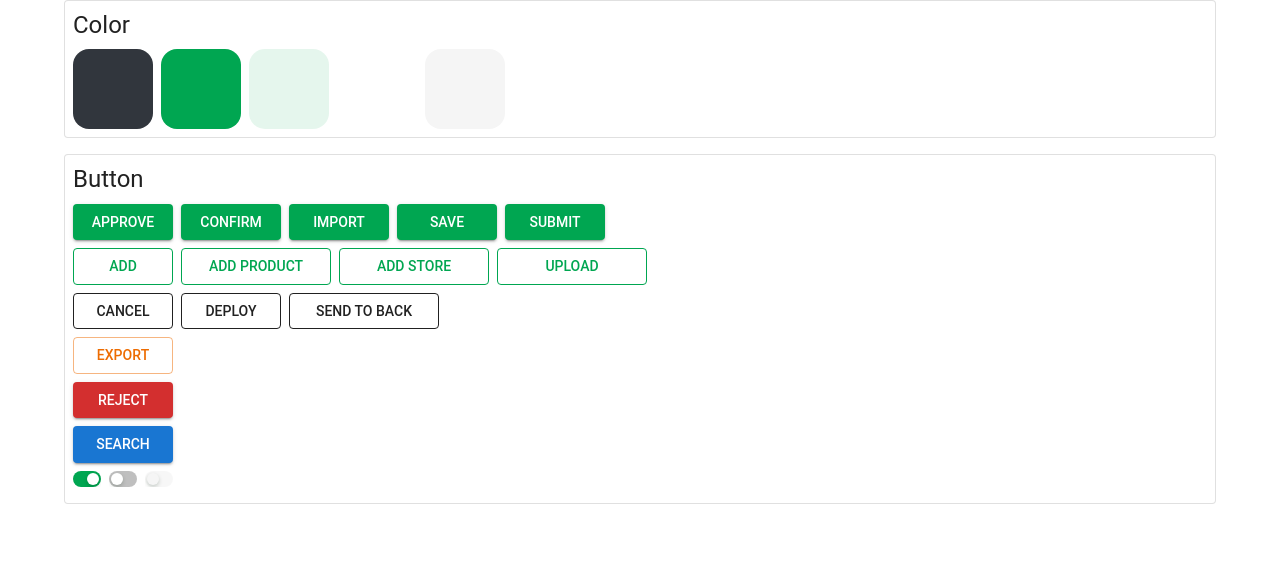
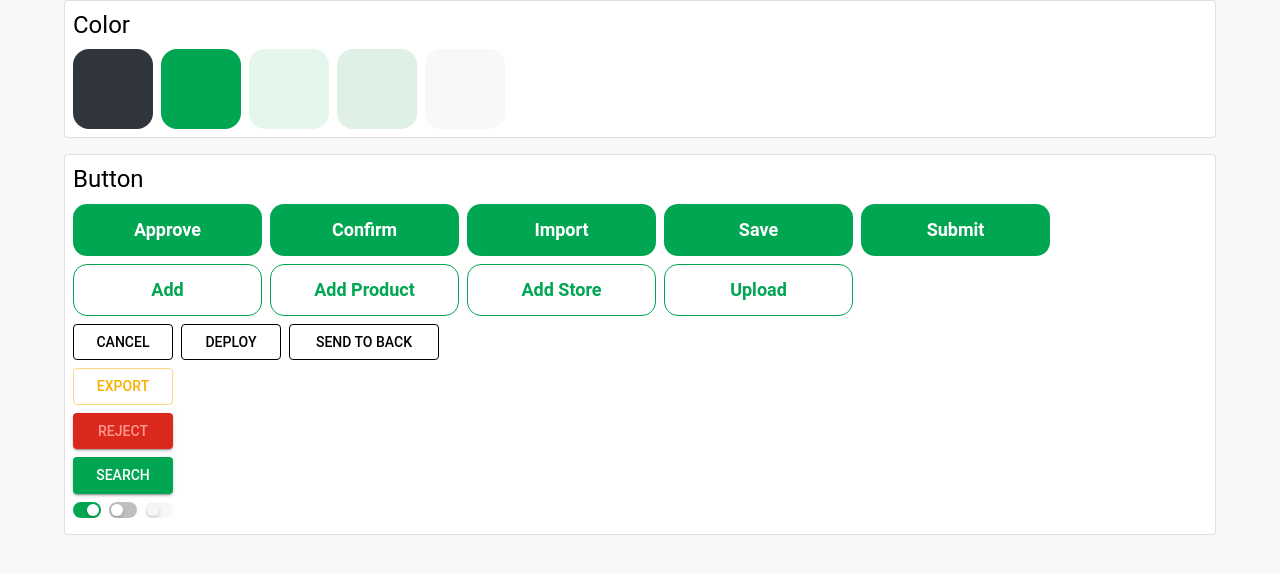
Before and after one commit to kritsada-a60/NSS-Support, a React (Create React App) app: page /sample in a window 1280 px wide. Shown: the top 574 px of the page. Built offline with nearby package versions, Linux system fonts and the light colour scheme.

Commit message:
adjust btn

```diff
--- a/src/components/button/Add/AddBtn.tsx
+++ b/src/components/button/Add/AddBtn.tsx
@@ -1,22 +1,12 @@
 import { Button, ButtonProps } from "@mui/material";
+import "../../../styles/moduleCSS.css";
 // import { useTranslation } from "react-i18next";
 
 export default function AddBtn({ children, ...other }: ButtonProps) {
   //   const { t } = useTranslation();
 
   return (
-    <Button
-      variant="outlined"
-      {...other}
-      sx={{
-        width: "100px",
-        color: "#00A651",
-        borderColor: "#00A651",
-        "&:hover": {
-          borderColor: "#008F43",
-        },
-      }}
-    >
+    <Button variant="outlined" {...other} className="primaryOutlinedButton">
       Add
     </Button>
   );
--- a/src/components/button/AddProduct/AddProductBtn.tsx
+++ b/src/components/button/AddProduct/AddProductBtn.tsx
@@ -1,22 +1,12 @@
 import { Button, ButtonProps } from "@mui/material";
+// import "../../../styles/moduleCSS.css";
 // import { useTranslation } from "react-i18next";
 
 export default function AddProductBtn({ children, ...other }: ButtonProps) {
   //   const { t } = useTranslation();
 
   return (
-    <Button
-      variant="outlined"
-      sx={{
-        width: "150px",
-        color: "#00A651",
-        borderColor: "#00A651",
-        "&:hover": {
-          borderColor: "#008F43",
-        },
-      }}
-      {...other}
-    >
+    <Button variant="outlined" className="primaryOutlinedButton" {...other}>
       Add Product
     </Button>
   );
--- a/src/components/button/AddStore/AddStoreBtn.tsx
+++ b/src/components/button/AddStore/AddStoreBtn.tsx
@@ -5,18 +5,7 @@ export default function AddStoreBtn({ children, ...other }: ButtonProps) {
   //   const { t } = useTranslation();
 
   return (
-    <Button
-      variant="outlined"
-      sx={{
-        width: "150px",
-        color: "#00A651",
-        borderColor: "#00A651",
-        "&:hover": {
-          borderColor: "#008F43",
-        },
-      }}
-      {...other}
-    >
+    <Button variant="outlined" className="primaryOutlinedButton" {...other}>
       Add Store
     </Button>
   );
--- a/src/components/button/Approve/ApproveBtn.tsx
+++ b/src/components/button/Approve/ApproveBtn.tsx
@@ -5,17 +5,7 @@ export default function ApproveBtn({ children, ...other }: ButtonProps) {
   //   const { t } = useTranslation();
 
   return (
-    <Button
-      variant="contained"
-      sx={{
-        width: "100px",
-        backgroundColor: "#00A651",
-        "&:hover": {
-          backgroundColor: "#008F43",
-        },
-      }}
-      {...other}
-    >
+    <Button variant="contained" className="primaryContainedButton" {...other}>
       Approve
     </Button>
   );
--- a/src/components/button/Confirm/ConfirmBtn.tsx
+++ b/src/components/button/Confirm/ConfirmBtn.tsx
@@ -5,17 +5,7 @@ export default function ConfirmBtn({ children, ...other }: ButtonProps) {
   //   const { t } = useTranslation();
 
   return (
-    <Button
-      variant="contained"
-      {...other}
-      sx={{
-        width: "100px",
-        backgroundColor: "#00A651",
-        "&:hover": {
-          backgroundColor: "#008F43",
-        },
-      }}
-    >
+    <Button variant="contained" {...other} className="primaryContainedButton">
       Confirm
     </Button>
   );
--- a/src/components/button/Import/ImportBtn.tsx
+++ b/src/components/button/Import/ImportBtn.tsx
@@ -5,17 +5,7 @@ export default function ImportBtn({ children, ...other }: ButtonProps) {
   //   const { t } = useTranslation();
 
   return (
-    <Button
-      variant="contained"
-      {...other}
-      sx={{
-        width: "100px",
-        backgroundColor: "#00A651",
-        "&:hover": {
-          backgroundColor: "#008F43",
-        },
-      }}
-    >
+    <Button variant="contained" {...other} className="primaryContainedButton">
       Import
     </Button>
   );
--- a/src/components/button/Save/SaveBtn.tsx
+++ b/src/components/button/Save/SaveBtn.tsx
@@ -5,17 +5,7 @@ export default function SaveBtn({ children, ...other }: ButtonProps) {
   //   const { t } = useTranslation();
 
   return (
-    <Button
-      variant="contained"
-      sx={{
-        width: "100px",
-        backgroundColor: "#00A651",
-        "&:hover": {
-          backgroundColor: "#008F43",
-        },
-      }}
-      {...other}
-    >
+    <Button variant="contained" className="primaryContainedButton" {...other}>
       Save
     </Button>
   );
--- a/src/components/button/Submit/SubmitBtn.tsx
+++ b/src/components/button/Submit/SubmitBtn.tsx
@@ -5,17 +5,7 @@ export default function SubmitBtn({ children, ...other }: ButtonProps) {
   //   const { t } = useTranslation();
 
   return (
-    <Button
-      variant="contained"
-      sx={{
-        width: "100px",
-        backgroundColor: "#00A651",
-        "&:hover": {
-          backgroundColor: "#008F43", // Darker shade on hover
-        },
-      }}
-      {...other}
-    >
+    <Button variant="contained" className="primaryContainedButton" {...other}>
       Submit
     </Button>
   );
--- a/src/components/button/Upload/UploadBtn.tsx
+++ b/src/components/button/Upload/UploadBtn.tsx
@@ -5,18 +5,7 @@ export default function UploadBtn({ children, ...other }: ButtonProps) {
   //   const { t } = useTranslation();
 
   return (
-    <Button
-      variant="outlined"
-      {...other}
-      sx={{
-        width: "150px",
-        color: "#00A651",
-        borderColor: "#00A651",
-        "&:hover": {
-          borderColor: "#008F43",
-        },
-      }}
-    >
+    <Button variant="outlined" {...other} className="primaryOutlinedButton">
       Upload
     </Button>
   );
--- a/src/pages/SamplePage/components/ThemeColor.tsx
+++ b/src/pages/SamplePage/components/ThemeColor.tsx
@@ -1,4 +1,5 @@
 import { Box, Paper, Stack, Typography } from "@mui/material";
+import { theme } from "../../../styles/theme";
 
 const ThemeColor = () => {
   const commonStyles = {
@@ -16,19 +17,39 @@ const ThemeColor = () => {
       </Typography>
       <Stack direction="row" spacing={1}>
         <Box
-          sx={{ ...commonStyles, borderRadius: "16px", bgcolor: "#31363D" }}
+          sx={{
+            ...commonStyles,
+            borderRadius: "16px",
+            bgcolor: theme.palette.primary.dark,
+          }}
         />
         <Box
-          sx={{ ...commonStyles, borderRadius: "16px", bgcolor: "#00A651" }}
+          sx={{
+            ...commonStyles,
+            borderRadius: "16px",
+            bgcolor: theme.palette.primary.main,
+          }}
         />
         <Box
-          sx={{ ...commonStyles, borderRadius: "16px", bgcolor: "#BFE9D366" }}
+          sx={{
+            ...commonStyles,
+            borderRadius: "16px",
+            bgcolor: theme.palette.secondary.main,
+          }}
         />
         <Box
-          sx={{ ...commonStyles, borderRadius: "16px", bgcolor: "##DFF0E7" }}
+          sx={{
+            ...commonStyles,
+            borderRadius: "16px",
+            bgcolor: theme.palette.primary.light,
+          }}
         />
         <Box
-          sx={{ ...commonStyles, borderRadius: "16px", bgcolor: "#F5F5F5" }}
+          sx={{
+            ...commonStyles,
+            borderRadius: "16px",
+            bgcolor: theme.palette.background.default,
+          }}
         />
       </Stack>
     </Paper>
--- /dev/null
+++ b/src/styles/moduleCSS.css
@@ -0,0 +1,26 @@
+.primaryOutlinedButton {
+  width: 189px;
+  height: 52px;
+  border-radius: 14px !important;
+  color: #00a651 !important;
+  border: 1px solid #00a651 !important;
+  font-size: 18px !important;
+  font-weight: 700 !important;
+  text-transform: none !important;
+  &:hover {
+    border-color: #008f43;
+  }
+}
+
+.primaryContainedButton {
+  background: #00a651 !important;
+  color: #fff !important;
+  width: 189px;
+  padding: 8px 12px;
+  height: 52px;
+  border-radius: 14px !important;
+  font-size: 18px !important;
+  text-transform: none !important;
+  box-shadow: none !important;
+  font-weight: 700 !important;
+}
--- a/src/styles/theme.ts
+++ b/src/styles/theme.ts
@@ -1,15 +1,41 @@
-import { createTheme } from '@mui/material/styles';
+import { createTheme } from "@mui/material/styles";
 
 export const theme = createTheme({
   palette: {
     primary: {
-            main: '#1976d2',
+      main: "#00A651", // Primary - Green
+      dark: "#31363D",
+      light: "#DFF0E7",
+      contrastText: "#FFFFFF", // Primary - White (Text on Primary)
     },
     secondary: {
-            main: '#dc004e',
+      main: "#BFE9D366", // Secondary - Green
+    },
+    background: {
+      default: "#F8F8F8", // Background - BG Gray
+    },
+    text: {
+      primary: "#000000", // Text Color - 01 (darkest)
+      secondary: "#4D4D4D", // Text Color - 02
+    },
+    action: {
+      disabled: "#F4F4F4", // Button
+      disabledBackground: "#F2F2F2", // Field Form
+    },
+    success: {
+      main: "#007A53", // Success - On Info
+      contrastText: "#BFDED4", // Success - Container
+    },
+    warning: {
+      main: "#FAB000", // Warning - On Info
+      contrastText: "#FFDF94", // Warning - Container
+    },
+    error: {
+      main: "#DA291C", // Error - On Info
+      contrastText: "#FF978F", // Error - Container
     },
   },
   typography: {
-        fontFamily: 'Roboto, Arial, sans-serif',
+    fontFamily: "Roboto, Arial, sans-serif", // Typography
   },
 });
```
Lines whose indentation alone changed are shown as unchanged.
